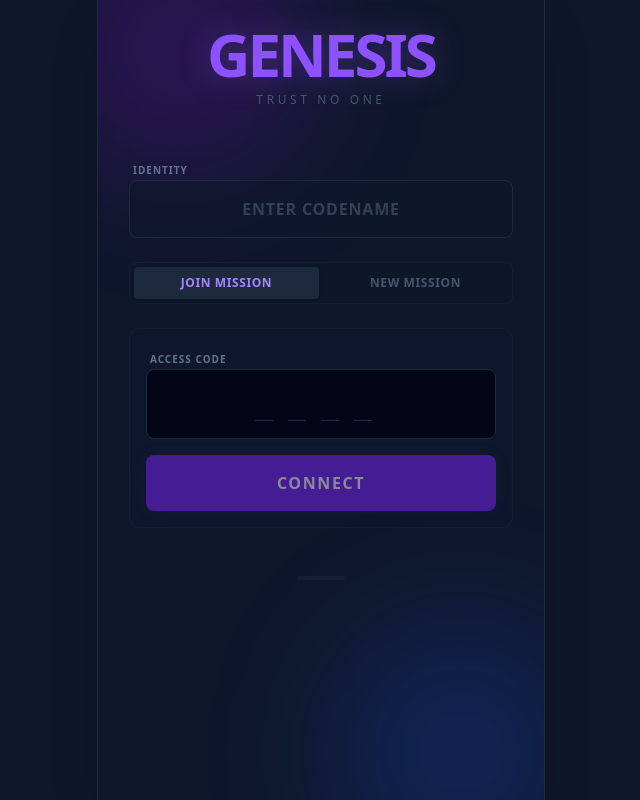
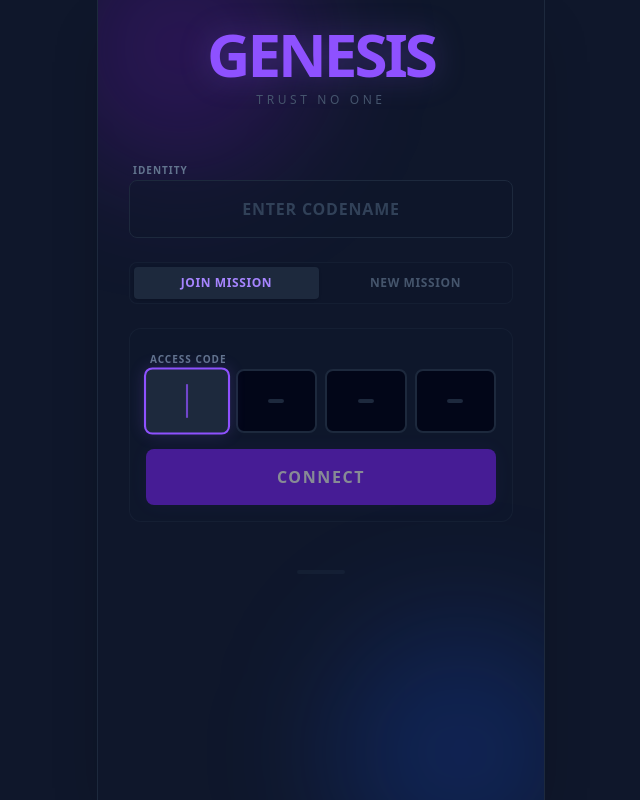
Before and after one commit to 2xe2ipii/new-genesis, a React (Vite) app: page / in a window 1280 px wide. Shown: the whole page, without its empty margins (319-959 px from the left). Built offline with nearby package versions, Linux system fonts and the light colour scheme; no server answers.

Commit message:
fix(ui): implement segmented OTP-style input for access code to ensure perfect centering

```diff
--- a/src/components/WelcomeScreen.tsx
+++ b/src/components/WelcomeScreen.tsx
@@ -9,7 +9,13 @@ interface WelcomeScreenProps {
 export const WelcomeScreen: React.FC<WelcomeScreenProps> = ({ onCreate, onJoin, loading }) => {
   const [name, setName] = useState('');
   const [code, setCode] = useState('');
-  const [mode, setMode] = useState<'JOIN' | 'CREATE'>('JOIN'); // simple local toggle to clean up UI
+  const [mode, setMode] = useState<'JOIN' | 'CREATE'>('JOIN');
+
+  // Helper to ensure code is always uppercase and max 4 chars
+  const handleCodeChange = (e: React.ChangeEvent<HTMLInputElement>) => {
+    const val = e.target.value.toUpperCase().replace(/[^A-Z]/g, '').slice(0, 4);
+    setCode(val);
+  };
 
   return (
     <div className="flex flex-col justify-center h-full max-w-sm mx-auto w-full animate-in fade-in duration-700">
@@ -41,7 +47,7 @@ export const WelcomeScreen: React.FC<WelcomeScreenProps> = ({ onCreate, onJoin,
           />
         </div>
 
-        {/* MODE SWITCHER (Subtle Tabs) */}
+        {/* MODE SWITCHER */}
         <div className="grid grid-cols-2 gap-1 p-1 bg-slate-900/50 rounded-lg border border-slate-800/50">
           <button
             onClick={() => setMode('JOIN')}
@@ -75,14 +81,51 @@ export const WelcomeScreen: React.FC<WelcomeScreenProps> = ({ onCreate, onJoin,
                  <label className="text-[10px] font-bold text-slate-500 uppercase tracking-widest ml-1">
                    Access Code
                  </label>
-                 <input
-                   type="text"
-                   placeholder="____"
-                   maxLength={4}
-                   className="w-full bg-slate-950 border border-slate-800 text-white text-3xl p-4 rounded-lg font-mono text-center tracking-[0.5em] focus:outline-none focus:border-violet-500 focus:ring-1 focus:ring-violet-500/20 transition-all uppercase placeholder:text-slate-800"
-                   value={code}
-                   onChange={(e) => setCode(e.target.value.toUpperCase())}
-                 />
+
+                 {/* SEGMENTED INPUT CONTAINER */}
+                 <div className="relative h-16 w-full">
+                    {/* The Invisible Real Input */}
+                    <input
+                      type="text"
+                      className="absolute inset-0 w-full h-full opacity-0 cursor-pointer text-transparent z-20"
+                      maxLength={4}
+                      value={code}
+                      onChange={handleCodeChange}
+                      autoComplete="off"
+                    />
+
+                    {/* The Visual Slots */}
+                    <div className="absolute inset-0 flex justify-between gap-2 z-10 pointer-events-none">
+                      {[0, 1, 2, 3].map((index) => {
+                        const char = code[index] || "";
+                        const isActive = code.length === index;
+                        const isFilled = char !== "";
+
+                        return (
+                          <div
+                            key={index}
+                            className={`flex-1 flex items-center justify-center rounded-lg border-2 text-3xl font-mono font-bold transition-all duration-200 ${
+                              isActive
+                                ? "border-violet-500 bg-slate-800 shadow-[0_0_15px_rgba(139,92,246,0.2)] scale-105"
+                                : isFilled
+                                  ? "border-slate-700 bg-slate-900 text-white"
+                                  : "border-slate-800 bg-slate-950 text-slate-700"
+                            }`}
+                          >
+                            {char}
+                            {/* Placeholder Line for empty slots */}
+                            {!isFilled && !isActive && (
+                              <div className="w-4 h-1 bg-slate-800 rounded-full" />
+                            )}
+                            {/* Blinking Cursor for active slot */}
+                            {isActive && (
+                               <div className="w-0.5 h-8 bg-violet-500 animate-pulse" />
+                            )}
+                          </div>
+                        );
+                      })}
+                    </div>
+                 </div>
               </div>
 
               <button
@@ -117,7 +160,6 @@ export const WelcomeScreen: React.FC<WelcomeScreenProps> = ({ onCreate, onJoin,
 
       </div>
 
-      {/* FOOTER DECORATION */}
       <div className="mt-12 flex justify-center opacity-20">
          <div className="h-1 w-12 bg-slate-700 rounded-full" />
       </div>
```
